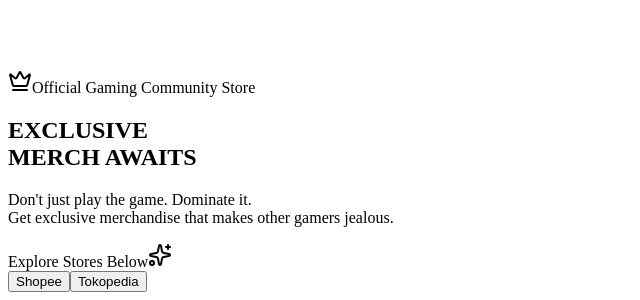
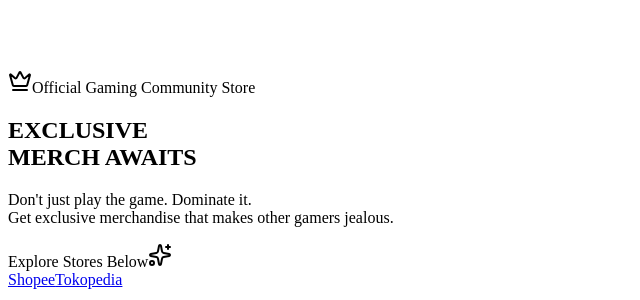
Before and after one commit to cperdiansyah/propublic-new, a Next.js app: page /Shop in a window 1280 px wide. Shown: the part 1207-1507 px from the top of the page, without its empty margins (0-640 px from the left). Built offline with nearby package versions, Linux system fonts and the light colour scheme.

Commit message:
refactor: replace Button components with anchor tags for external links in Shop page

```diff
--- a/src/pages/Shop/index.tsx
+++ b/src/pages/Shop/index.tsx
@@ -53,18 +53,23 @@ export default function ShopContent() {
         </div>
 
         <div className="flex flex-col sm:flex-row gap-4 justify-center relative">
-          <Button
+          <a
             className="bg-gradient-to-r from-orange-500 to-red-500 hover:from-orange-600 hover:to-red-600 text-white font-bold px-8 py-3 hover:border-red-500/50 transition-all duration-500 hover:shadow-2xl hover:shadow-red-500/20 hover:-translate-y-2 cursor-pointer"
-            onClick={() => window.open('https://shopee.com', '_blank')}
+            // onClick={() => window.open('https://shopee.com', '_blank')}
+            href="https://shopee.com"
+            target="_blank"
+            rel="noopener noreferrer"
           >
             Shopee
-          </Button>
-          <Button
+          </a>
+          <a
             className="bg-gradient-to-r from-green-500 to-emerald-500 hover:from-green-600 hover:to-emerald-600 text-white font-bold px-8 py-3 hover:border-red-500/50 transition-all duration-500 hover:shadow-2xl hover:shadow-red-500/20 hover:-translate-y-2 cursor-pointer"
-            onClick={() => window.open('https://tokopedia.com', '_blank')}
+            href="https://tokopedia.com"
+            target="_blank"
+            rel="noopener noreferrer"
           >
             Tokopedia
-          </Button>
+          </a>
         </div>
       </section>
     </div>
--- a/src/styles/styles.scss
+++ b/src/styles/styles.scss
@@ -29,7 +29,7 @@
   }
 }
 
-button {
+button,a {
   border-radius: var(--propublic-border-radius);
   @apply cursor-pointer;
 
```
